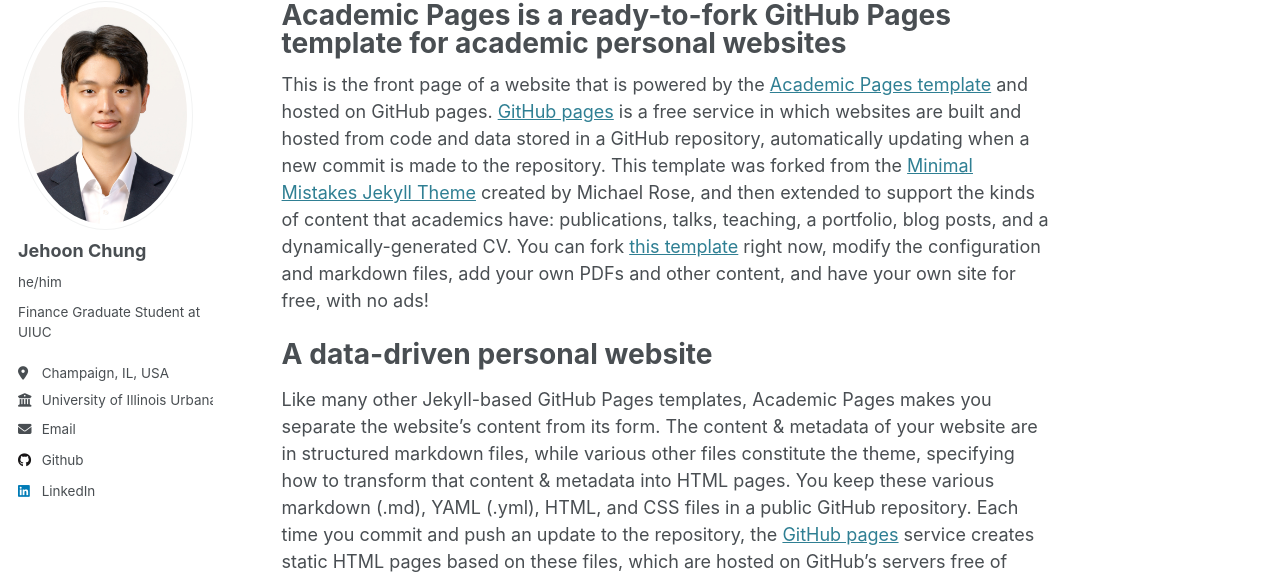
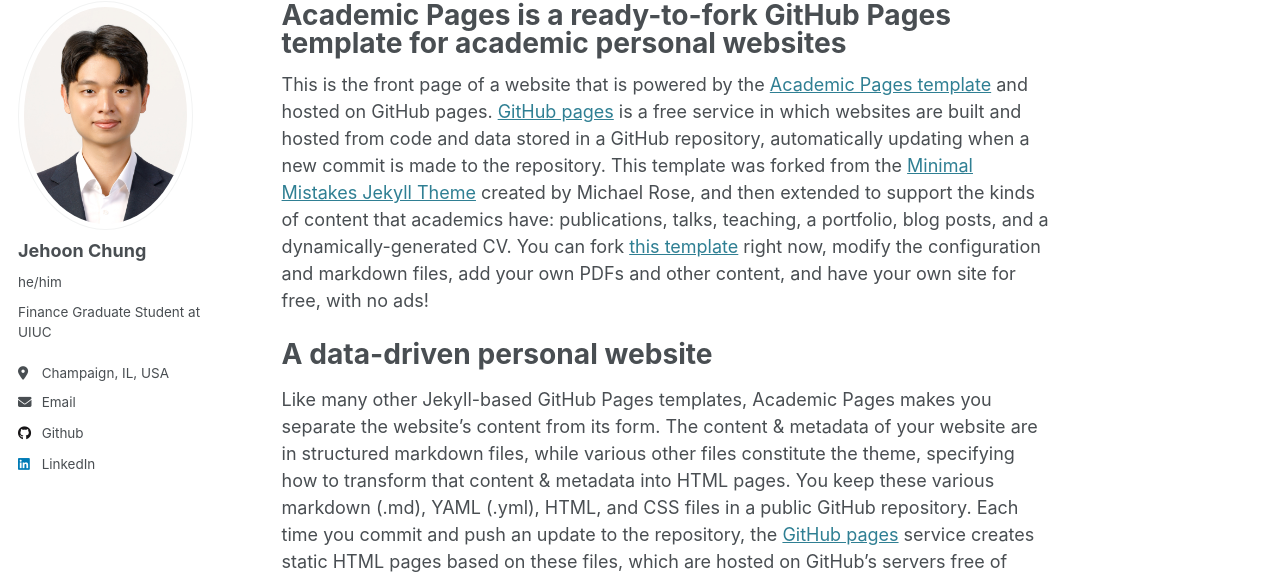
Before and after one commit to JehoonChung/jehoonchung.github.io, a Jekyll site: the page built from _pages/about.md, in a window 1280 px wide. Shown: the part 105-684 px from the top of the page. Built offline with Jekyll 4.4.1, drawn with Linux system fonts in a browser that asks for light colours.

Commit message:
Update _config.yml

```diff
--- a/_config.yml
+++ b/_config.yml
@@ -26,7 +26,7 @@ author:
   pronouns         : "he/him"
   bio              : "Finance Graduate Student at UIUC"
   location         : "Champaign, IL, USA"
-  employer         : "University of Illinois Urbana-Champaign"
+  employer         : #"University of Illinois Urbana-Champaign"
   uri              : # URL
   email            : "jehoonc2@illinois.edu"
 
```
